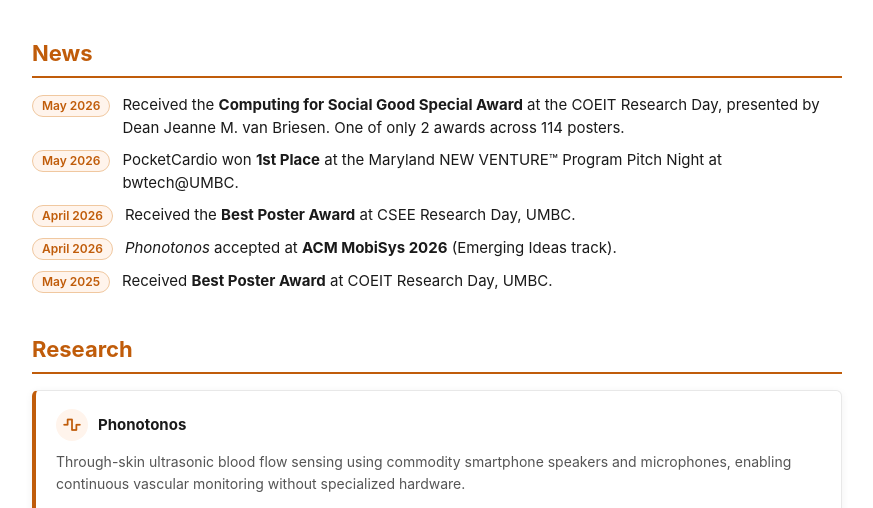
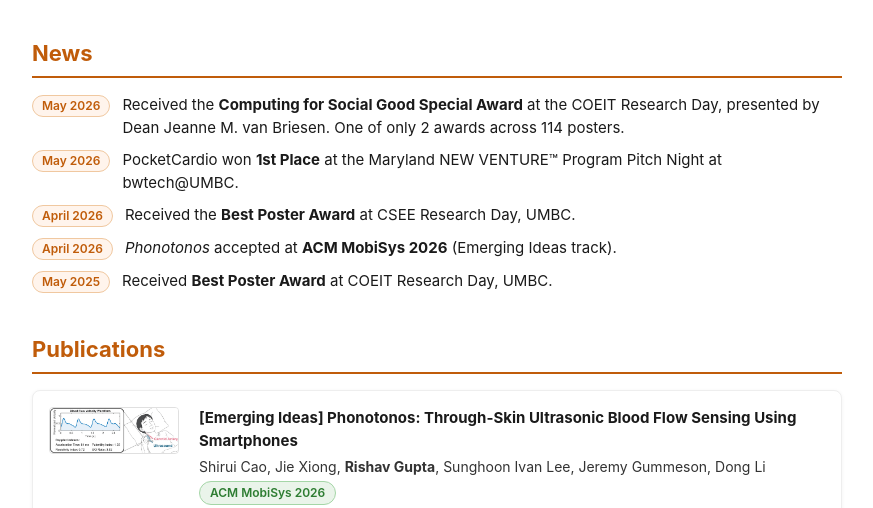
Before and after one commit to RiishavRG/riishavguptaa.com, a plain HTML site: page index.html in a window 1280 px wide. Shown: the part 477-985 px from the top of the page, without its empty margins (203-1076 px from the left). Drawn offline with Linux system fonts and the light colour scheme.

Commit message:
Remove Research section

```diff
--- a/index.html
+++ b/index.html
@@ -82,22 +82,7 @@
     </ul>
   </section>
 
-  <!-- ========== RESEARCH ========== -->
-  <section id="research">
-    <h2>Research</h2>
-    <div class="research-grid">
-      <div class="research-card">
-        <div class="research-card-header">
-          <span class="research-icon"><i class="fa-solid fa-wave-square"></i></span>
-          <span class="research-card-title">Phonotonos</span>
-        </div>
-        <p>Through-skin ultrasonic blood flow sensing using commodity smartphone speakers and
-        microphones, enabling continuous vascular monitoring without specialized hardware.</p>
-      </div>
-    </div>
-  </section>
-
-  <!-- ========== PUBLICATIONS ========== -->
+<!-- ========== PUBLICATIONS ========== -->
   <section id="publications">
     <h2>Publications</h2>
 
```
